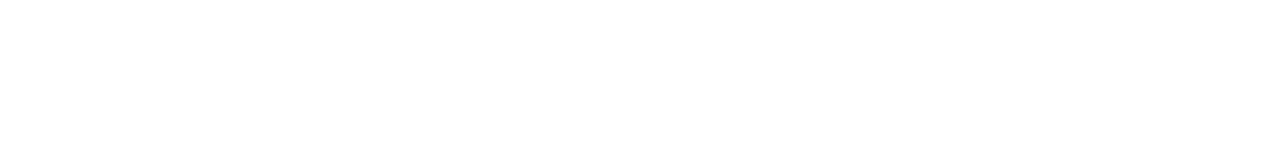
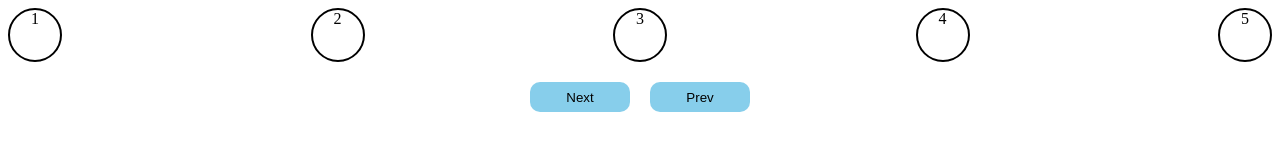
Before and after one commit to acciojob/progress-bar-sandip9851, a website: page main.html in a window 1280 px wide. Drawn offline with Linux system fonts and the light colour scheme.

Commit message:
created a submission

```diff
--- a/main.html
+++ b/main.html
@@ -7,6 +7,20 @@
 </head>
 
 <body>
+	<div id = "container">
+	<div class = "circle" id = "c1">1</div>
+	<div class = "circle" id = "c2">2</div>
+	<div class = "circle" id = "c3">3</div>
+	<div class = "circle" id = "c4">4</div>
+	<div class = "circle" id = "c4">5</div>
+
+	</div>
+
+	<div id = "btn">
+	<button id = "nxt">Next</button>
+	<button id = "pre">Prev</button>
+	</div>
+
 	<!-- the entire body must be written by student -->
     <script type="text/javascript" src="./script.js">
 </script>
--- a/script.js
+++ b/script.js
@@ -1 +1,17 @@
 //your JS code here. If required.
+const circle = document.querySelectorAll(".circle");
+const nxtBtn = document.querySelector("#nxt");
+const prvBtn = document.querySelector("#pre");
+
+nxtBtn.addEventListener("click",addclass);
+
+let index = 0;
+function addclass() {
+	circle[index].className = "active";
+	index++;
+
+}
+prvBtn.addEventListener("click",removeClass);
+function removeClass() {
+	circle[--index].className = "circle";
+}
--- a/styles.css
+++ b/styles.css
@@ -1 +1,36 @@
 /*  your css code here. If applicable */
+#container{
+	display:flex;
+	justify-content:space-between;
+}
+#btn{
+	display:flex;
+	justify-content:center;
+	align-items:center;
+	margin:10px;
+
+}
+#btn button{
+	margin:10px;
+	width:100px;
+	height:30px;
+	background-color:skyblue;
+	border: none;
+	border-radius:10px;
+}
+.circle{
+	width:50px;
+	height:50px;
+	border: 2px solid black;
+	border-radius: 50%;
+	text-align: center;
+
+}
+.active{
+width:50px;
+	height:50px;
+	border: 2px solid skyblue;
+	border-radius: 50%;
+	text-align: center;
+
+}
```
